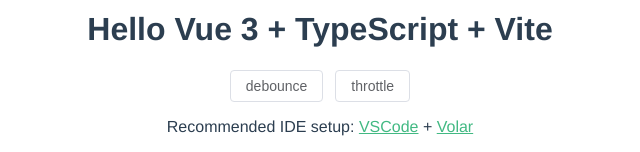
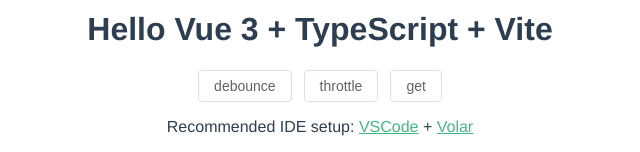
Before and after one commit to jyliyue/vite-ts-template, a Vue app: page / in a window 1280 px wide. Shown: the part 274-426 px from the top of the page, without its empty margins (320-960 px from the left). Built offline with nearby package versions, Linux system fonts and the light colour scheme.

Commit message:
feat: ajax

```diff
--- a/src/components/HelloWorld.vue
+++ b/src/components/HelloWorld.vue
@@ -2,6 +2,7 @@
 import { ref } from 'vue'
 import Debounced from '../test/debounce'
 import Throttle from '../test/throttle'
+import Ajax from '../test/ajax'
 defineProps<{ msg: string }>()
 
 const count = ref(0)
@@ -11,12 +12,20 @@
 const throttle = Throttle.use(function (a: number) {
     console.log(a)
 })
+
+const url = 'https://www.fastmock.site/mock/871b3e736e653b99374b7713e4011f9f/boss/user/list'
+const get = function () {
+    Ajax.get(url, (response: string) => {
+        console.log(response)
+    })
+}
 </script>
 
 <template>
     <h1>{{ msg }}</h1>
     <el-button @click="debounce(1)">debounce</el-button>
     <el-button @click="throttle(2)">throttle</el-button>
+    <el-button @click="get">get</el-button>
     <p>
         Recommended IDE setup:
         <a href="https://code.visualstudio.com/" target="_blank">VSCode</a>
--- /dev/null
+++ b/src/test/ajax.ts
@@ -0,0 +1,12 @@
+export default class Ajax {
+    static get(url: string, fn: Function) {
+        const xhr = new XMLHttpRequest()
+        xhr.open('GET', url, true)
+        xhr.onreadystatechange = () => {
+            if (xhr.readyState === 4 && xhr.status === 200) {
+                fn.call(this, xhr.responseText)
+            }
+        }
+        xhr.send()
+    }
+}
```
